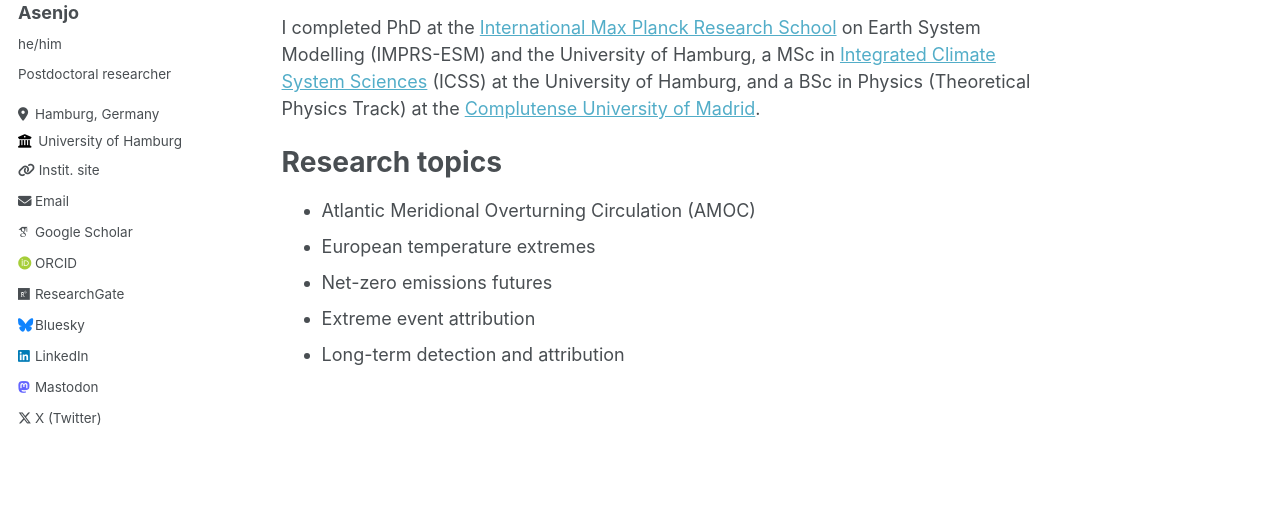
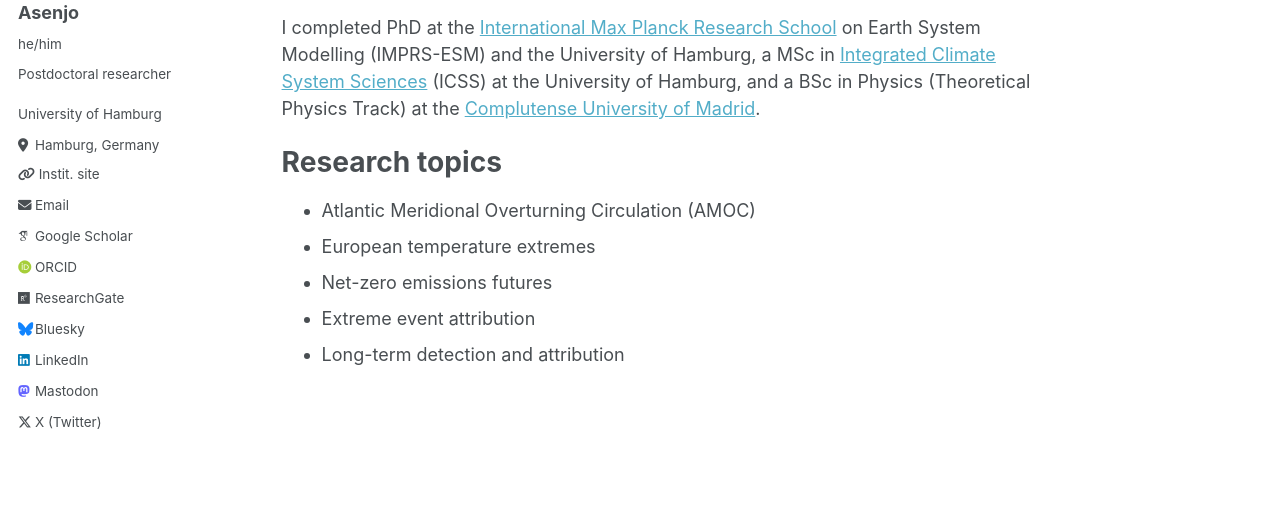
Before and after one commit to edualas/edualas.github.io, a Jekyll site: the page built from _pages/about.md, in a window 1280 px wide. Shown: the part 285-803 px from the top of the page. Built offline with Jekyll 4.4.1, drawn with Linux system fonts in a browser that asks for light colours; some web fonts are replaced.

Commit message:
Show institution in author bio block

```diff
--- a/_includes/author-profile.html
+++ b/_includes/author-profile.html
@@ -18,6 +18,7 @@
     <h3 class="author__name">{{ author.name }}</h3>
     {% if author.pronouns %}<p class="author__pronouns">{{ author.pronouns }}</p>{% endif %}
     {% if author.bio %}<p class="author__bio">{{ author.bio }}</p>{% endif %}
+    {% if author.employer %}<p class="author__employer">{{ author.employer }}</p>{% endif %}
   </div>
 
   <div class="author__urls-wrapper">
@@ -26,9 +27,6 @@
       <!-- Font Awesome icons / Biographic information  -->
       {% if author.location %}
         <li class="author__desktop"><i class="fa-solid fa-location-dot icon-pad-right" aria-hidden="true"></i>{{ author.location }}</li>
-      {% endif %}
-      {% if author.employer %}
-        <li class="author__desktop"><i class="fa fa-solid fa-building-columns icon-pad-right" aria-hidden="true"></i>{{ author.employer }}</li>
       {% endif %}
       {% if author.uri %}
         <li><a href="{{ author.uri }}" target="_blank"><i class="fas fa-fw fa-link icon-pad-right" aria-hidden="true"></i>{{ site.data.ui-text[site.locale].website_label | default: " Instit. site" }}</a></li>
--- a/_sass/_sidebar.scss
+++ b/_sass/_sidebar.scss
@@ -153,6 +153,15 @@
   }
 }
 
+.author__employer {
+  margin: 0;
+
+  @include breakpoint($large) {
+    margin-top: 0;
+    margin-bottom: 10px;
+  }
+}
+
 .author__urls-wrapper {
   position: relative;
   display: table-cell;
```
